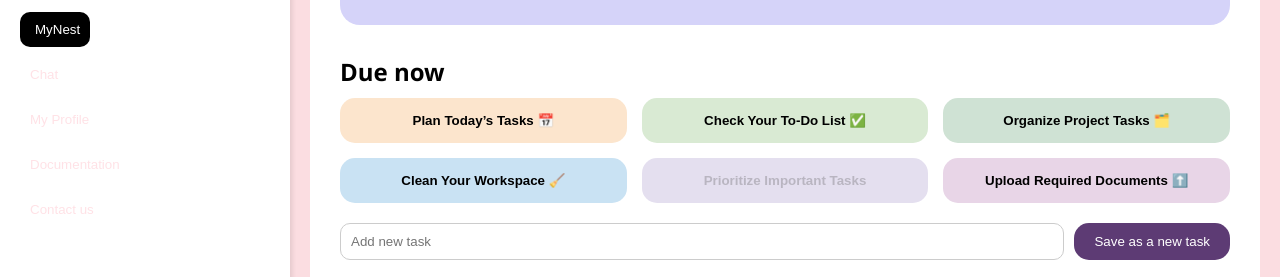
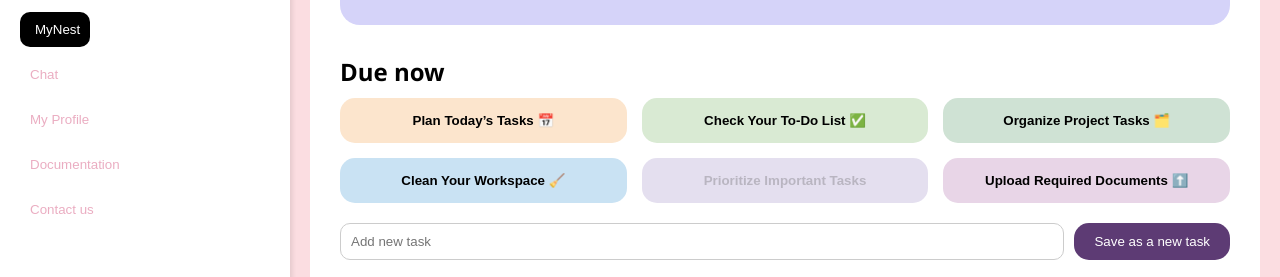
Before and after one commit to gdipti7/todo-app, a plain HTML site: page index.html in a window 1280 px wide. Shown: the part 218-495 px from the top of the page. Drawn offline with Linux system fonts and the light colour scheme.

Commit message:
Darkened sidebar text color

```diff
--- a/style.css
+++ b/style.css
@@ -33,7 +33,7 @@ body {
     padding: 10px;
     background: none;
     border: none;
-    color: #ffb6c1;
+    color: #cc3366;  /* darker pink */
     text-align: left;
     cursor: pointer;
 }
```
